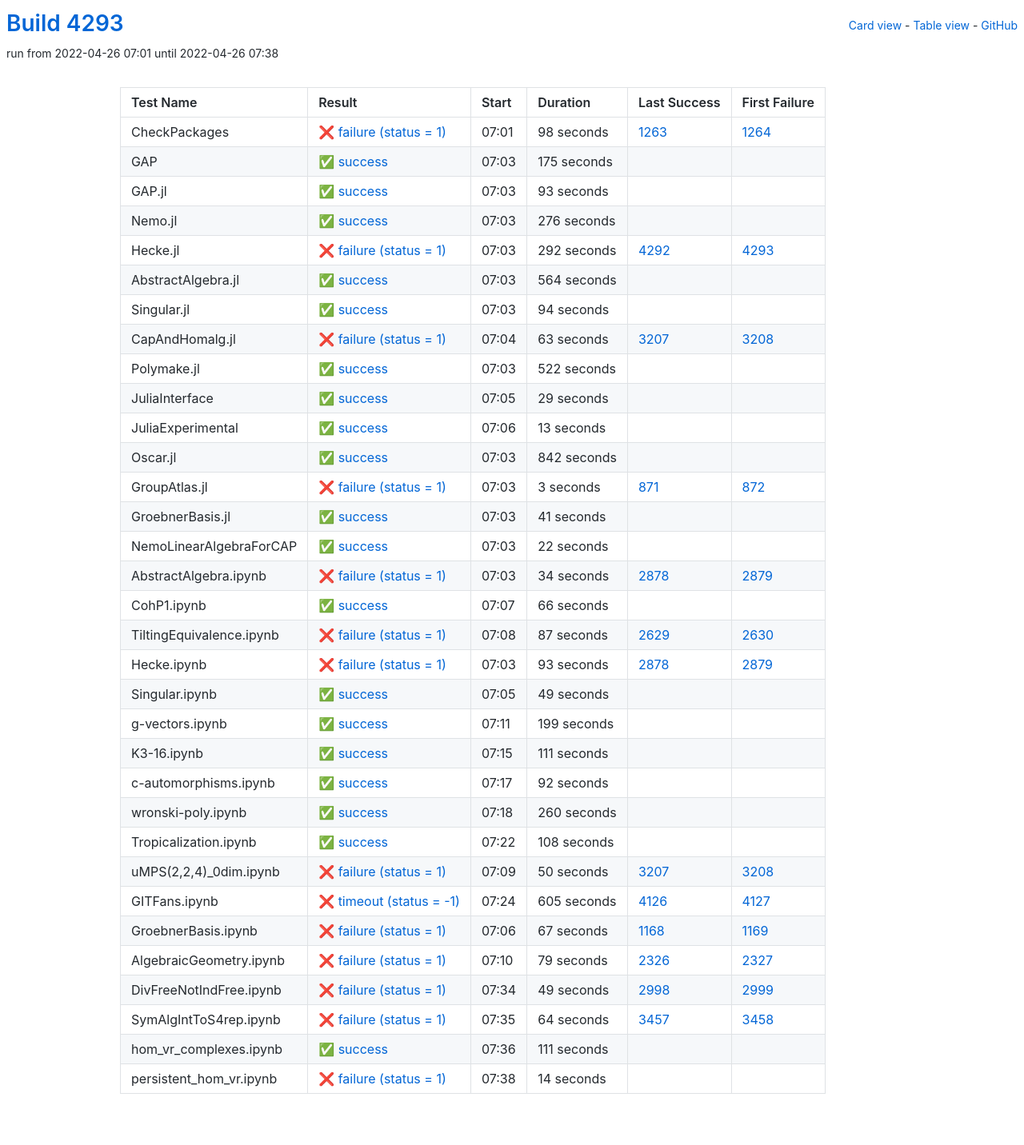
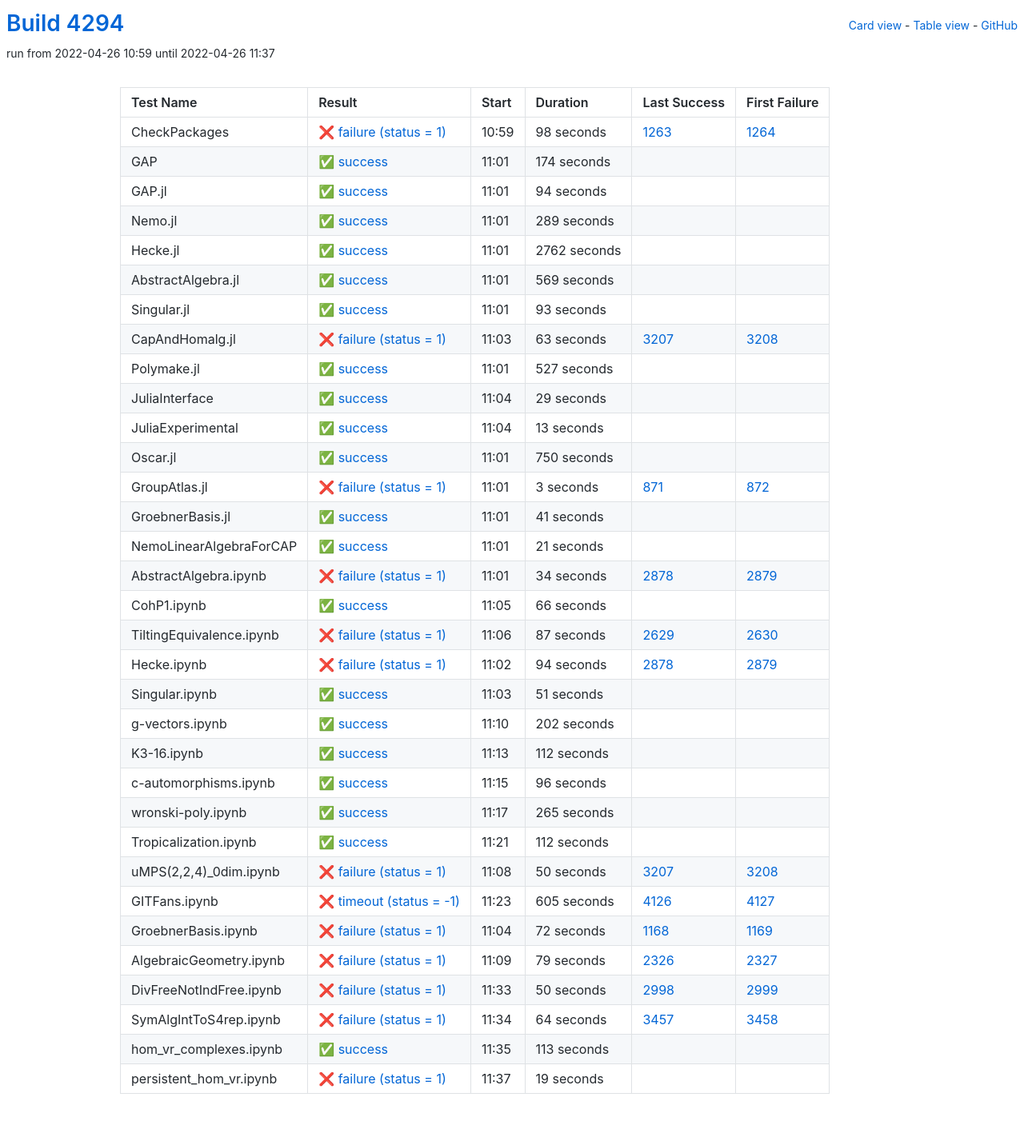
Before and after one commit to oscar-system/oscar-ci-status-stable, a Jekyll site: the page built from table.html, in a window 1280 px wide. Shown: the whole page at 80% size. Built offline with Jekyll 4.4.1, drawn with Linux system fonts in a browser that asks for light colours.

Commit message:
Build #4294

```diff
--- a/_data/ci.yml
+++ b/_data/ci.yml
@@ -1,6 +1,6 @@
 ---
-build: 4293
-build_url: https://oscarci.mathematik.uni-kl.de/job/oscar-stable/4293/
+build: 4294
+build_url: https://oscarci.mathematik.uni-kl.de/job/oscar-stable/4294/
 job: oscar-stable
 organization: oscar-system
 repo: oscar-ci-status-stable
@@ -8,8 +8,8 @@ repourl: https://github.com/oscar-system/oscar-ci-status-stable
 tests:
 - name: CheckPackages
   id: checkpackages
-  log: https://oscarci.mathematik.uni-kl.de/job/oscar-stable/4293/artifact/logs/build-4293/CheckPackages.log
-  start: 2022-04-26 07:01
+  log: https://oscarci.mathematik.uni-kl.de/job/oscar-stable/4294/artifact/logs/build-4294/CheckPackages.log
+  start: 2022-04-26 10:59
   success: false
   exitcode: 1
   status: failure
@@ -20,20 +20,68 @@ tests:
   first_failure_url: https://oscarci.mathematik.uni-kl.de/job/oscar-stable/1264/
 - name: GAP
   id: gap
-  log: https://oscarci.mathematik.uni-kl.de/job/oscar-stable/4293/artifact/logs/build-4293/GAP.log
-  start: 2022-04-26 07:03
+  log: https://oscarci.mathematik.uni-kl.de/job/oscar-stable/4294/artifact/logs/build-4294/GAP.log
+  start: 2022-04-26 11:01
   success: true
   exitcode: 0
   status: success
-  duration: 175
+  duration: 174
   last_success: false
   last_success_url:
   first_failure: false
   first_failure_url:
 - name: GAP.jl
   id: gap-jl
-  log: https://oscarci.mathematik.uni-kl.de/job/oscar-stable/4293/artifact/logs/build-4293/GAP.jl.log
-  start: 2022-04-26 07:03
+  log: https://oscarci.mathematik.uni-kl.de/job/oscar-stable/4294/artifact/logs/build-4294/GAP.jl.log
+  start: 2022-04-26 11:01
+  success: true
+  exitcode: 0
+  status: success
+  duration: 94
+  last_success: false
+  last_success_url:
+  first_failure: false
+  first_failure_url:
+- name: Nemo.jl
+  id: nemo-jl
+  log: https://oscarci.mathematik.uni-kl.de/job/oscar-stable/4294/artifact/logs/build-4294/Nemo.jl.log
+  start: 2022-04-26 11:01
+  success: true
+  exitcode: 0
+  status: success
+  duration: 289
+  last_success: false
+  last_success_url:
+  first_failure: false
+  first_failure_url:
+- name: Hecke.jl
+  id: hecke-jl
+  log: https://oscarci.mathematik.uni-kl.de/job/oscar-stable/4294/artifact/logs/build-4294/Hecke.jl.log
+  start: 2022-04-26 11:01
+  success: true
+  exitcode: 0
+  status: success
+  duration: 2762
+  last_success: false
+  last_success_url:
+  first_failure: false
+  first_failure_url:
+- name: AbstractAlgebra.jl
+  id: abstractalgebra-jl
+  log: https://oscarci.mathematik.uni-kl.de/job/oscar-stable/4294/artifact/logs/build-4294/AbstractAlgebra.jl.log
+  start: 2022-04-26 11:01
+  success: true
+  exitcode: 0
+  status: success
+  duration: 569
+  last_success: false
+  last_success_url:
+  first_failure: false
+  first_failure_url:
+- name: Singular.jl
+  id: singular-jl
+  log: https://oscarci.mathematik.uni-kl.de/job/oscar-stable/4294/artifact/logs/build-4294/Singular.jl.log
+  start: 2022-04-26 11:01
   success: true
   exitcode: 0
   status: success
@@ -42,58 +90,10 @@ tests:
   last_success_url:
   first_failure: false
   first_failure_url:
-- name: Nemo.jl
-  id: nemo-jl
-  log: https://oscarci.mathematik.uni-kl.de/job/oscar-stable/4293/artifact/logs/build-4293/Nemo.jl.log
-  start: 2022-04-26 07:03
-  success: true
-  exitcode: 0
-  status: success
-  duration: 276
-  last_success: false
-  last_success_url:
-  first_failure: false
-  first_failure_url:
-- name: Hecke.jl
-  id: hecke-jl
-  log: https://oscarci.mathematik.uni-kl.de/job/oscar-stable/4293/artifact/logs/build-4293/Hecke.jl.log
-  start: 2022-04-26 07:03
-  success: false
-  exitcode: 1
-  status: failure
-  duration: 292
-  last_success: 4292
-  last_success_url: https://oscarci.mathematik.uni-kl.de/job/oscar-stable/4292/
-  first_failure: 4293
-  first_failure_url: https://oscarci.mathematik.uni-kl.de/job/oscar-stable/4293/
-- name: AbstractAlgebra.jl
-  id: abstractalgebra-jl
-  log: https://oscarci.mathematik.uni-kl.de/job/oscar-stable/4293/artifact/logs/build-4293/AbstractAlgebra.jl.log
-  start: 2022-04-26 07:03
-  success: true
-  exitcode: 0
-  status: success
-  duration: 564
-  last_success: false
-  last_success_url:
-  first_failure: false
-  first_failure_url:
-- name: Singular.jl
-  id: singular-jl
-  log: https://oscarci.mathematik.uni-kl.de/job/oscar-stable/4293/artifact/logs/build-4293/Singular.jl.log
-  start: 2022-04-26 07:03
-  success: true
-  exitcode: 0
-  status: success
-  duration: 94
-  last_success: false
-  last_success_url:
-  first_failure: false
-  first_failure_url:
 - name: CapAndHomalg.jl
   id: capandhomalg-jl
-  log: https://oscarci.mathematik.uni-kl.de/job/oscar-stable/4293/artifact/logs/build-4293/CapAndHomalg.jl.log
-  start: 2022-04-26 07:04
+  log: https://oscarci.mathematik.uni-kl.de/job/oscar-stable/4294/artifact/logs/build-4294/CapAndHomalg.jl.log
+  start: 2022-04-26 11:03
   success: false
   exitcode: 1
   status: failure
@@ -104,20 +104,20 @@ tests:
   first_failure_url: https://oscarci.mathematik.uni-kl.de/job/oscar-stable/3208/
 - name: Polymake.jl
   id: polymake-jl
-  log: https://oscarci.mathematik.uni-kl.de/job/oscar-stable/4293/artifact/logs/build-4293/Polymake.jl.log
-  start: 2022-04-26 07:03
+  log: https://oscarci.mathematik.uni-kl.de/job/oscar-stable/4294/artifact/logs/build-4294/Polymake.jl.log
+  start: 2022-04-26 11:01
   success: true
   exitcode: 0
   status: success
-  duration: 522
+  duration: 527
   last_success: false
   last_success_url:
   first_failure: false
   first_failure_url:
 - name: JuliaInterface
   id: juliainterface
-  log: https://oscarci.mathematik.uni-kl.de/job/oscar-stable/4293/artifact/logs/build-4293/JuliaInterface.log
-  start: 2022-04-26 07:05
+  log: https://oscarci.mathematik.uni-kl.de/job/oscar-stable/4294/artifact/logs/build-4294/JuliaInterface.log
+  start: 2022-04-26 11:04
   success: true
   exitcode: 0
   status: success
@@ -128,8 +128,8 @@ tests:
   first_failure_url:
 - name: JuliaExperimental
   id: juliaexperimental
-  log: https://oscarci.mathematik.uni-kl.de/job/oscar-stable/4293/artifact/logs/build-4293/JuliaExperimental.log
-  start: 2022-04-26 07:06
+  log: https://oscarci.mathematik.uni-kl.de/job/oscar-stable/4294/artifact/logs/build-4294/JuliaExperimental.log
+  start: 2022-04-26 11:04
   success: true
   exitcode: 0
   status: success
@@ -140,20 +140,20 @@ tests:
   first_failure_url:
 - name: Oscar.jl
   id: oscar-jl
-  log: https://oscarci.mathematik.uni-kl.de/job/oscar-stable/4293/artifact/logs/build-4293/Oscar.jl.log
-  start: 2022-04-26 07:03
+  log: https://oscarci.mathematik.uni-kl.de/job/oscar-stable/4294/artifact/logs/build-4294/Oscar.jl.log
+  start: 2022-04-26 11:01
   success: true
   exitcode: 0
   status: success
-  duration: 842
+  duration: 750
   last_success: false
   last_success_url:
   first_failure: false
   first_failure_url:
 - name: GroupAtlas.jl
   id: groupatlas-jl
-  log: https://oscarci.mathematik.uni-kl.de/job/oscar-stable/4293/artifact/logs/build-4293/GroupAtlas.jl.log
-  start: 2022-04-26 07:03
+  log: https://oscarci.mathematik.uni-kl.de/job/oscar-stable/4294/artifact/logs/build-4294/GroupAtlas.jl.log
+  start: 2022-04-26 11:01
   success: false
   exitcode: 1
   status: failure
@@ -164,8 +164,8 @@ tests:
   first_failure_url: https://oscarci.mathematik.uni-kl.de/job/oscar-stable/872/
 - name: GroebnerBasis.jl
   id: groebnerbasis-jl
-  log: https://oscarci.mathematik.uni-kl.de/job/oscar-stable/4293/artifact/logs/build-4293/GroebnerBasis.jl.log
-  start: 2022-04-26 07:03
+  log: https://oscarci.mathematik.uni-kl.de/job/oscar-stable/4294/artifact/logs/build-4294/GroebnerBasis.jl.log
+  start: 2022-04-26 11:01
   success: true
   exitcode: 0
   status: success
@@ -176,20 +176,20 @@ tests:
   first_failure_url:
 - name: NemoLinearAlgebraForCAP
   id: nemolinearalgebraforcap
-  log: https://oscarci.mathematik.uni-kl.de/job/oscar-stable/4293/artifact/logs/build-4293/NemoLinearAlgebraForCAP.log
-  start: 2022-04-26 07:03
+  log: https://oscarci.mathematik.uni-kl.de/job/oscar-stable/4294/artifact/logs/build-4294/NemoLinearAlgebraForCAP.log
+  start: 2022-04-26 11:01
   success: true
   exitcode: 0
   status: success
-  duration: 22
+  duration: 21
   last_success: false
   last_success_url:
   first_failure: false
   first_failure_url:
 - name: AbstractAlgebra.ipynb
   id: abstractalgebra-ipynb
-  log: https://oscarci.mathematik.uni-kl.de/job/oscar-stable/4293/artifact/logs/build-4293/AbstractAlgebra.ipynb.log
-  start: 2022-04-26 07:03
+  log: https://oscarci.mathematik.uni-kl.de/job/oscar-stable/4294/artifact/logs/build-4294/AbstractAlgebra.ipynb.log
+  start: 2022-04-26 11:01
   success: false
   exitcode: 1
   status: failure
@@ -200,8 +200,8 @@ tests:
   first_failure_url: https://oscarci.mathematik.uni-kl.de/job/oscar-stable/2879/
 - name: CohP1.ipynb
   id: cohp1-ipynb
-  log: https://oscarci.mathematik.uni-kl.de/job/oscar-stable/4293/artifact/logs/build-4293/CohP1.ipynb.log
-  start: 2022-04-26 07:07
+  log: https://oscarci.mathematik.uni-kl.de/job/oscar-stable/4294/artifact/logs/build-4294/CohP1.ipynb.log
+  start: 2022-04-26 11:05
   success: true
   exitcode: 0
   status: success
@@ -212,8 +212,8 @@ tests:
   first_failure_url:
 - name: TiltingEquivalence.ipynb
   id: tiltingequivalence-ipynb
-  log: https://oscarci.mathematik.uni-kl.de/job/oscar-stable/4293/artifact/logs/build-4293/TiltingEquivalence.ipynb.log
-  start: 2022-04-26 07:08
+  log: https://oscarci.mathematik.uni-kl.de/job/oscar-stable/4294/artifact/logs/build-4294/TiltingEquivalence.ipynb.log
+  start: 2022-04-26 11:06
   success: false
   exitcode: 1
   status: failure
@@ -224,92 +224,92 @@ tests:
   first_failure_url: https://oscarci.mathematik.uni-kl.de/job/oscar-stable/2630/
 - name: Hecke.ipynb
   id: hecke-ipynb
-  log: https://oscarci.mathematik.uni-kl.de/job/oscar-stable/4293/artifact/logs/build-4293/Hecke.ipynb.log
-  start: 2022-04-26 07:03
+  log: https://oscarci.mathematik.uni-kl.de/job/oscar-stable/4294/artifact/logs/build-4294/Hecke.ipynb.log
+  start: 2022-04-26 11:02
   success: false
   exitcode: 1
   status: failure
-  duration: 93
+  duration: 94
   last_success: 2878
   last_success_url: https://oscarci.mathematik.uni-kl.de/job/oscar-stable/2878/
   first_failure: 2879
   first_failure_url: https://oscarci.mathematik.uni-kl.de/job/oscar-stable/2879/
 - name: Singular.ipynb
   id: singular-ipynb
-  log: https://oscarci.mathematik.uni-kl.de/job/oscar-stable/4293/artifact/logs/build-4293/Singular.ipynb.log
-  start: 2022-04-26 07:05
+  log: https://oscarci.mathematik.uni-kl.de/job/oscar-stable/4294/artifact/logs/build-4294/Singular.ipynb.log
+  start: 2022-04-26 11:03
   success: true
   exitcode: 0
   status: success
-  duration: 49
+  duration: 51
   last_success: false
   last_success_url:
   first_failure: false
   first_failure_url:
 - name: g-vectors.ipynb
   id: g-vectors-ipynb
-  log: https://oscarci.mathematik.uni-kl.de/job/oscar-stable/4293/artifact/logs/build-4293/g-vectors.ipynb.log
-  start: 2022-04-26 07:11
+  log: https://oscarci.mathematik.uni-kl.de/job/oscar-stable/4294/artifact/logs/build-4294/g-vectors.ipynb.log
+  start: 2022-04-26 11:10
   success: true
   exitcode: 0
   status: success
-  duration: 199
+  duration: 202
   last_success: false
   last_success_url:
   first_failure: false
   first_failure_url:
 - name: K3-16.ipynb
   id: k3-16-ipynb
-  log: https://oscarci.mathematik.uni-kl.de/job/oscar-stable/4293/artifact/logs/build-4293/K3-16.ipynb.log
-  start: 2022-04-26 07:15
+  log: https://oscarci.mathematik.uni-kl.de/job/oscar-stable/4294/artifact/logs/build-4294/K3-16.ipynb.log
+  start: 2022-04-26 11:13
   success: true
   exitcode: 0
   status: success
-  duration: 111
+  duration: 112
   last_success: false
   last_success_url:
   first_failure: false
   first_failure_url:
 - name: c-automorphisms.ipynb
   id: c-automorphisms-ipynb
-  log: https://oscarci.mathematik.uni-kl.de/job/oscar-stable/4293/artifact/logs/build-4293/c-automorphisms.ipynb.log
-  start: 2022-04-26 07:17
+  log: https://oscarci.mathematik.uni-kl.de/job/oscar-stable/4294/artifact/logs/build-4294/c-automorphisms.ipynb.log
+  start: 2022-04-26 11:15
   success: true
   exitcode: 0
   status: success
-  duration: 92
+  duration: 96
   last_success: false
   last_success_url:
   first_failure: false
   first_failure_url:
 - name: wronski-poly.ipynb
   id: wronski-poly-ipynb
-  log: https://oscarci.mathematik.uni-kl.de/job/oscar-stable/4293/artifact/logs/build-4293/wronski-poly.ipynb.log
-  start: 2022-04-26 07:18
+  log: https://oscarci.mathematik.uni-kl.de/job/oscar-stable/4294/artifact/logs/build-4294/wronski-poly.ipynb.log
+  start: 2022-04-26 11:17
   success: true
   exitcode: 0
   status: success
-  duration: 260
+  duration: 265
   last_success: false
   last_success_url:
   first_failure: false
   first_failure_url:
 - name: Tropicalization.ipynb
   id: tropicalization-ipynb
-  log: https://oscarci.mathematik.uni-kl.de/job/oscar-stable/4293/artifact/logs/build-4293/Tropicalization.ipynb.log
-  start: 2022-04-26 07:22
+  log: https://oscarci.mathematik.uni-kl.de/job/oscar-stable/4294/artifact/logs/build-4294/Tropicalization.ipynb.log
+  start: 2022-04-26 11:21
   success: true
   exitcode: 0
   status: success
-  duration: 108
+  duration: 112
   last_success: false
   last_success_url:
   first_failure: false
   first_failure_url:
 - name: uMPS(2,2,4)_0dim.ipynb
   id: umps-2-2-4-0dim-ipynb
-  log: https://oscarci.mathematik.uni-kl.de/job/oscar-stable/4293/artifact/logs/build-4293/uMPS-2-2-4-_0dim.ipynb.log
-  start: 2022-04-26 07:09
+  log: https://oscarci.mathematik.uni-kl.de/job/oscar-stable/4294/artifact/logs/build-4294/uMPS-2-2-4-_0dim.ipynb.log
+  start: 2022-04-26 11:08
   success: false
   exitcode: 1
   status: failure
@@ -320,8 +320,8 @@ tests:
   first_failure_url: https://oscarci.mathematik.uni-kl.de/job/oscar-stable/3208/
 - name: GITFans.ipynb
   id: gitfans-ipynb
-  log: https://oscarci.mathematik.uni-kl.de/job/oscar-stable/4293/artifact/logs/build-4293/GITFans.ipynb.log
-  start: 2022-04-26 07:24
+  log: https://oscarci.mathematik.uni-kl.de/job/oscar-stable/4294/artifact/logs/build-4294/GITFans.ipynb.log
+  start: 2022-04-26 11:23
   success: false
   exitcode: -1
   status: timeout
@@ -332,20 +332,20 @@ tests:
   first_failure_url: https://oscarci.mathematik.uni-kl.de/job/oscar-stable/4127/
 - name: GroebnerBasis.ipynb
   id: groebnerbasis-ipynb
-  log: https://oscarci.mathematik.uni-kl.de/job/oscar-stable/4293/artifact/logs/build-4293/GroebnerBasis.ipynb.log
-  start: 2022-04-26 07:06
+  log: https://oscarci.mathematik.uni-kl.de/job/oscar-stable/4294/artifact/logs/build-4294/GroebnerBasis.ipynb.log
+  start: 2022-04-26 11:04
   success: false
   exitcode: 1
   status: failure
-  duration: 67
+  duration: 72
   last_success: 1168
   last_success_url: https://oscarci.mathematik.uni-kl.de/job/oscar-stable/1168/
   first_failure: 1169
   first_failure_url: https://oscarci.mathematik.uni-kl.de/job/oscar-stable/1169/
 - name: AlgebraicGeometry.ipynb
   id: algebraicgeometry-ipynb
-  log: https://oscarci.mathematik.uni-kl.de/job/oscar-stable/4293/artifact/logs/build-4293/AlgebraicGeometry.ipynb.log
-  start: 2022-04-26 07:10
+  log: https://oscarci.mathematik.uni-kl.de/job/oscar-stable/4294/artifact/logs/build-4294/AlgebraicGeometry.ipynb.log
+  start: 2022-04-26 11:09
   success: false
   exitcode: 1
   status: failure
@@ -356,20 +356,20 @@ tests:
   first_failure_url: https://oscarci.mathematik.uni-kl.de/job/oscar-stable/2327/
 - name: DivFreeNotIndFree.ipynb
   id: divfreenotindfree-ipynb
-  log: https://oscarci.mathematik.uni-kl.de/job/oscar-stable/4293/artifact/logs/build-4293/DivFreeNotIndFree.ipynb.log
-  start: 2022-04-26 07:34
+  log: https://oscarci.mathematik.uni-kl.de/job/oscar-stable/4294/artifact/logs/build-4294/DivFreeNotIndFree.ipynb.log
+  start: 2022-04-26 11:33
   success: false
   exitcode: 1
   status: failure
-  duration: 49
+  duration: 50
   last_success: 2998
   last_success_url: https://oscarci.mathematik.uni-kl.de/job/oscar-stable/2998/
   first_failure: 2999
   first_failure_url: https://oscarci.mathematik.uni-kl.de/job/oscar-stable/2999/
 - name: SymAlgIntToS4rep.ipynb
   id: symalginttos4rep-ipynb
-  log: https://oscarci.mathematik.uni-kl.de/job/oscar-stable/4293/artifact/logs/build-4293/SymAlgIntToS4rep.ipynb.log
-  start: 2022-04-26 07:35
+  log: https://oscarci.mathematik.uni-kl.de/job/oscar-stable/4294/artifact/logs/build-4294/SymAlgIntToS4rep.ipynb.log
+  start: 2022-04-26 11:34
   success: false
   exitcode: 1
   status: failure
@@ -380,24 +380,24 @@ tests:
   first_failure_url: https://oscarci.mathematik.uni-kl.de/job/oscar-stable/3458/
 - name: hom_vr_complexes.ipynb
   id: hom-vr-complexes-ipynb
-  log: https://oscarci.mathematik.uni-kl.de/job/oscar-stable/4293/artifact/logs/build-4293/hom_vr_complexes.ipynb.log
-  start: 2022-04-26 07:36
+  log: https://oscarci.mathematik.uni-kl.de/job/oscar-stable/4294/artifact/logs/build-4294/hom_vr_complexes.ipynb.log
+  start: 2022-04-26 11:35
   success: true
   exitcode: 0
   status: success
-  duration: 111
+  duration: 113
   last_success: false
   last_success_url:
   first_failure: false
   first_failure_url:
 - name: persistent_hom_vr.ipynb
   id: persistent-hom-vr-ipynb
-  log: https://oscarci.mathematik.uni-kl.de/job/oscar-stable/4293/artifact/logs/build-4293/persistent_hom_vr.ipynb.log
-  start: 2022-04-26 07:38
+  log: https://oscarci.mathematik.uni-kl.de/job/oscar-stable/4294/artifact/logs/build-4294/persistent_hom_vr.ipynb.log
+  start: 2022-04-26 11:37
   success: false
   exitcode: 1
   status: failure
-  duration: 14
+  duration: 19
   last_success: false
   last_success_url:
   first_failure: false
```
Also changed, not shown: README.md.
